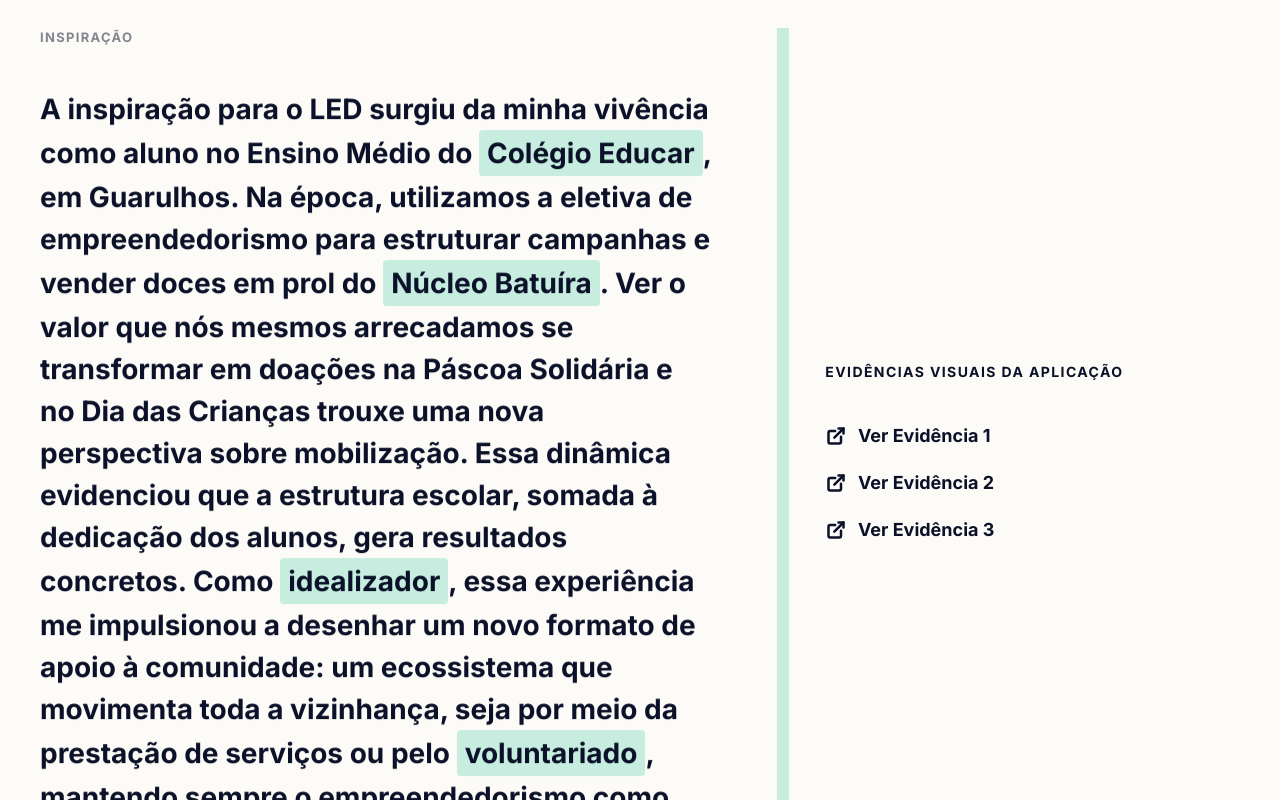
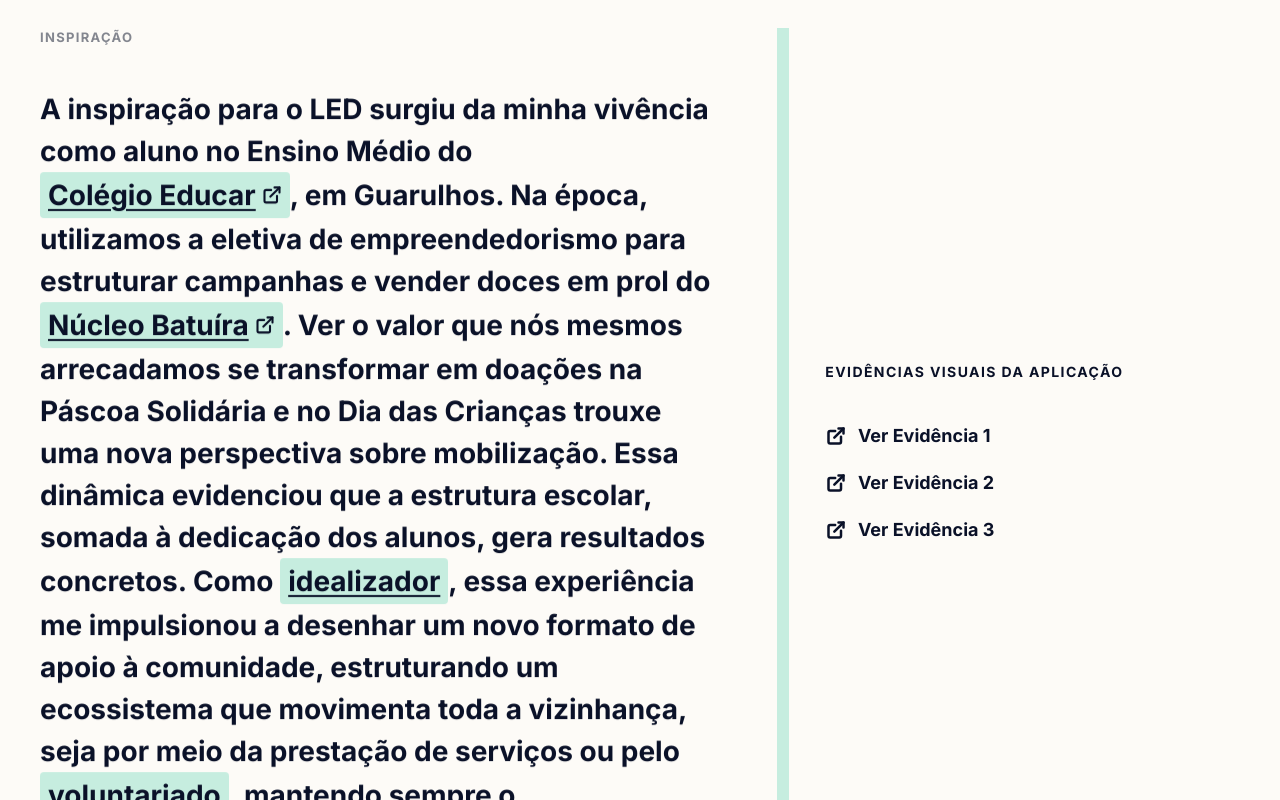
Before and after one commit to JoaoHBatistaLeal/LandingPage-DesafioLED2026-JoaoHBatistaLeal-EducaHUB, a React (Vite) app in the folder hub-micro-renda-mov-led/: page /projeto in a window 1280 px wide. Shown: the part 660-1460 px from the top of the page. Built offline with nearby package versions, Linux system fonts and the light colour scheme.

Commit message:
minor changes(projeto.jsx)

```diff
--- a/hub-micro-renda-mov-led/src/pages/Projeto.jsx
+++ b/hub-micro-renda-mov-led/src/pages/Projeto.jsx
@@ -1,7 +1,7 @@
 import { useRef } from 'react';
 import { motion, useScroll, useTransform } from 'framer-motion';
 import { ExternalLink, ArrowRight, ArrowDown } from 'lucide-react';
-import { Link } from 'react-router-dom'; // Importando o Link para navegação interna
+import { Link } from 'react-router-dom';
 
 export default function Projeto() {
   // 1. Navegação e Orientação (Global)
@@ -18,7 +18,6 @@ export default function Projeto() {
   });
   // Título sobe e escapa da máscara enquanto a página rola
   const yHeaderTitle = useTransform(scrollProgHeader, [0, 1], [0, -200]);
-  const yHeaderSub = useTransform(scrollProgHeader, [0, 1], [0, -100]);
 
   // 3. Bloco 1 - Validação Real (Scaled Structural Reveal)
   const refVal = useRef(null);
@@ -44,7 +43,7 @@ export default function Projeto() {
     viewport: { once: false, margin: "-20% 0px -20% 0px" }
   };
 
-  // 5. Bloco 4 - Desafio LED (Velocidade e Expansão)
+  // 4. Bloco 4 - Desafio LED (Velocidade e Expansão)
   const refLed = useRef(null);
   const { scrollYProgress: scrollProgLed } = useScroll({
     target: refLed,
@@ -115,30 +114,30 @@ export default function Projeto() {
                   href="https://www.colegioeducar.org/"
                   target="_blank"
                   rel="noopener noreferrer"
-    className="bg-[#C6EDDF] text-[#0A1128] hover:bg-[#0A1128] hover:text-[#C6EDDF] transition-colors px-2 py-0.5 rounded-sm whitespace-nowrap inline-block"
+                  className="bg-[#C6EDDF] text-[#0A1128] hover:bg-[#0A1128] hover:text-[#C6EDDF] transition-colors px-2 py-0.5 rounded-sm whitespace-nowrap inline-flex items-center gap-1.5 underline decoration-2 underline-offset-4"
                 >
-    Colégio Educar
+                  Colégio Educar <ExternalLink size={20} strokeWidth={2.5} />
                 </a>
                 , em Guarulhos. Na época, utilizamos a eletiva de empreendedorismo para estruturar campanhas e vender doces em prol do{' '}
                 <a
                   href="https://nucleobatuira.org.br/"
                   target="_blank"
                   rel="noopener noreferrer"
-    className="bg-[#C6EDDF] text-[#0A1128] hover:bg-[#0A1128] hover:text-[#C6EDDF] transition-colors px-2 py-0.5 rounded-sm whitespace-nowrap inline-block"
+                  className="bg-[#C6EDDF] text-[#0A1128] hover:bg-[#0A1128] hover:text-[#C6EDDF] transition-colors px-2 py-0.5 rounded-sm whitespace-nowrap inline-flex items-center gap-1.5 underline decoration-2 underline-offset-4"
                 >
-    Núcleo Batuíra
+                  Núcleo Batuíra <ExternalLink size={20} strokeWidth={2.5} />
                 </a>
                 . Ver o valor que nós mesmos arrecadamos se transformar em doações na Páscoa Solidária e no Dia das Crianças trouxe uma nova perspectiva sobre mobilização. Essa dinâmica evidenciou que a estrutura escolar, somada à dedicação dos alunos, gera resultados concretos. Como{' '}
                 <Link
                   to="/idealizador"
-    className="bg-[#C6EDDF] text-[#0A1128] hover:bg-[#0A1128] hover:text-[#C6EDDF] transition-colors px-2 py-0.5 rounded-sm whitespace-nowrap inline-block"
+                  className="bg-[#C6EDDF] text-[#0A1128] hover:bg-[#0A1128] hover:text-[#C6EDDF] transition-colors px-2 py-0.5 rounded-sm whitespace-nowrap inline-flex items-center underline decoration-2 underline-offset-4"
                 >
                   idealizador
                 </Link>
-  , essa experiência me impulsionou a desenhar um novo formato de apoio à comunidade: um ecossistema que movimenta toda a vizinhança, seja por meio da prestação de serviços ou pelo{' '}
+                , essa experiência me impulsionou a desenhar um novo formato de apoio à comunidade, estruturando um ecossistema que movimenta toda a vizinhança, seja por meio da prestação de serviços ou pelo{' '}
                 <Link
                   to="/voluntarios"
-    className="bg-[#C6EDDF] text-[#0A1128] hover:bg-[#0A1128] hover:text-[#C6EDDF] transition-colors px-2 py-0.5 rounded-sm whitespace-nowrap inline-block"
+                  className="bg-[#C6EDDF] text-[#0A1128] hover:bg-[#0A1128] hover:text-[#C6EDDF] transition-colors px-2 py-0.5 rounded-sm whitespace-nowrap inline-flex items-center underline decoration-2 underline-offset-4"
                 >
                   voluntariado
                 </Link>
```
Lines whose indentation alone changed are shown as unchanged.
